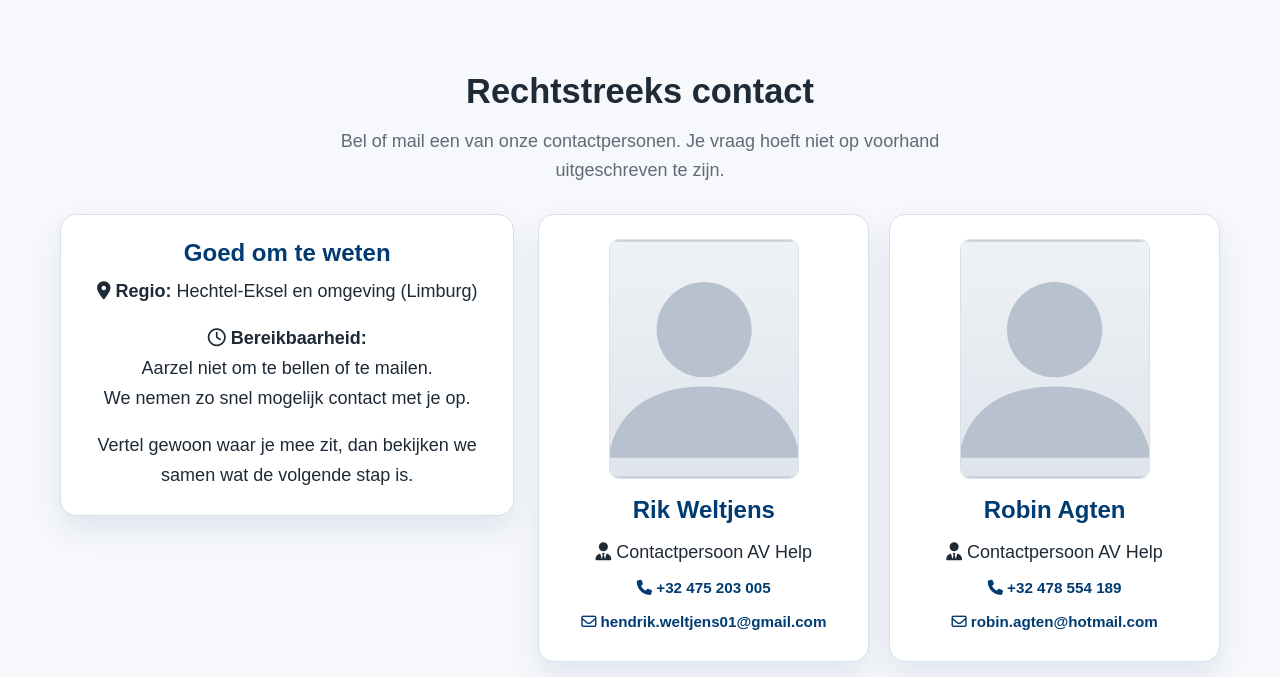
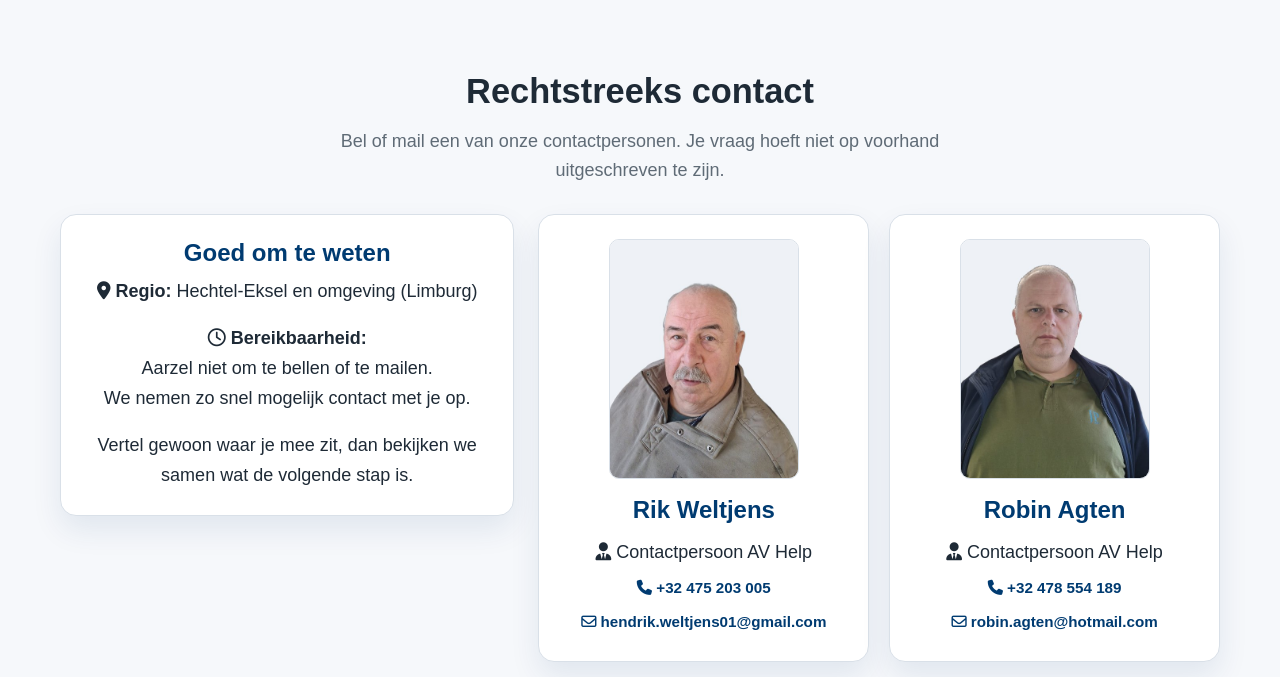
Before and after one commit to sanderkerkhofs/AVhelp, a Flask app: page /contact in a window 1280 px wide. Shown: the part 513-1190 px from the top of the page. Run offline with Flask 3, Linux system fonts and the light colour scheme; some web fonts are replaced.

Commit message:
Toon portretfoto's van Rik en Robin op de contactpagina
Vervangt de grijze placeholder door uitgesneden portretten op een
vlakke lichtgrijze achtergrond (480x600, ~30 KB per foto).

Co-Authored-By: Claude Opus 5.5 <noreply@anthropic.com>

```diff
--- a/templates/contact.html
+++ b/templates/contact.html
@@ -32,7 +32,7 @@
 
       <div class="contact-person-grid">
         <article class="person-card">
-          <img class="person-avatar" src="{{ url_for('static', filename='img/person-placeholder.svg') }}" alt="Profielfoto placeholder voor Rik Weltjens">
+          <img class="person-avatar" src="{{ url_for('static', filename='img/team/rik-weltjens-grijs.jpg') }}" alt="Portretfoto van Rik Weltjens" width="480" height="600" loading="lazy">
           <h3>Rik Weltjens</h3>
           <p><i class="fa-solid fa-user-tie" aria-hidden="true"></i> Contactpersoon AV Help</p>
           <p><a href="tel:+32475203005"><i class="fa-solid fa-phone" aria-hidden="true"></i> +32 475 203 005</a></p>
@@ -40,7 +40,7 @@
         </article>
 
         <article class="person-card">
-          <img class="person-avatar" src="{{ url_for('static', filename='img/person-placeholder.svg') }}" alt="Profielfoto placeholder voor Robin Agten">
+          <img class="person-avatar" src="{{ url_for('static', filename='img/team/robin-agten-grijs.jpg') }}" alt="Portretfoto van Robin Agten" width="480" height="600" loading="lazy">
           <h3>Robin Agten</h3>
           <p><i class="fa-solid fa-user-tie" aria-hidden="true"></i> Contactpersoon AV Help</p>
           <p><a href="tel:+32478554189"><i class="fa-solid fa-phone" aria-hidden="true"></i> +32 478 554 189</a></p>
```
Also changed, not shown: assets/img/team/rik-weltjens-grijs.jpg (added), assets/img/team/robin-agten-grijs.jpg (added).
